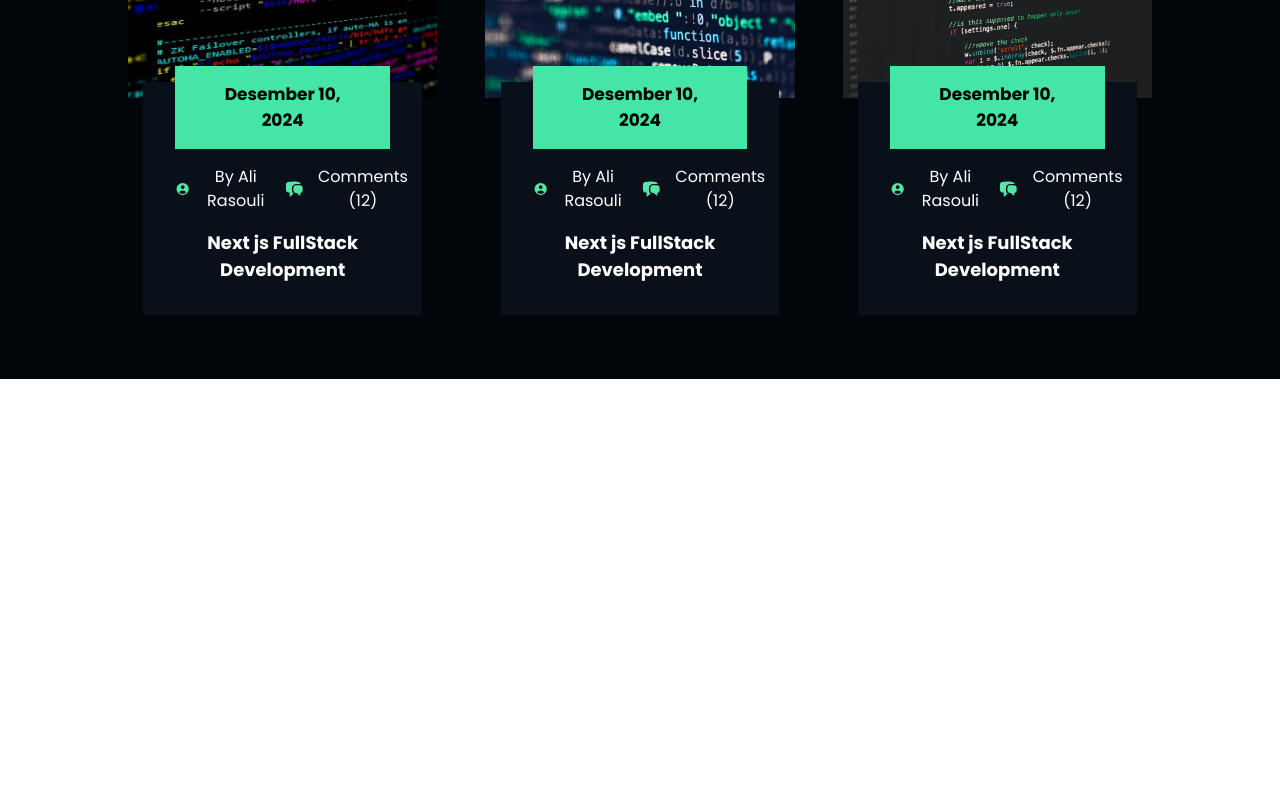
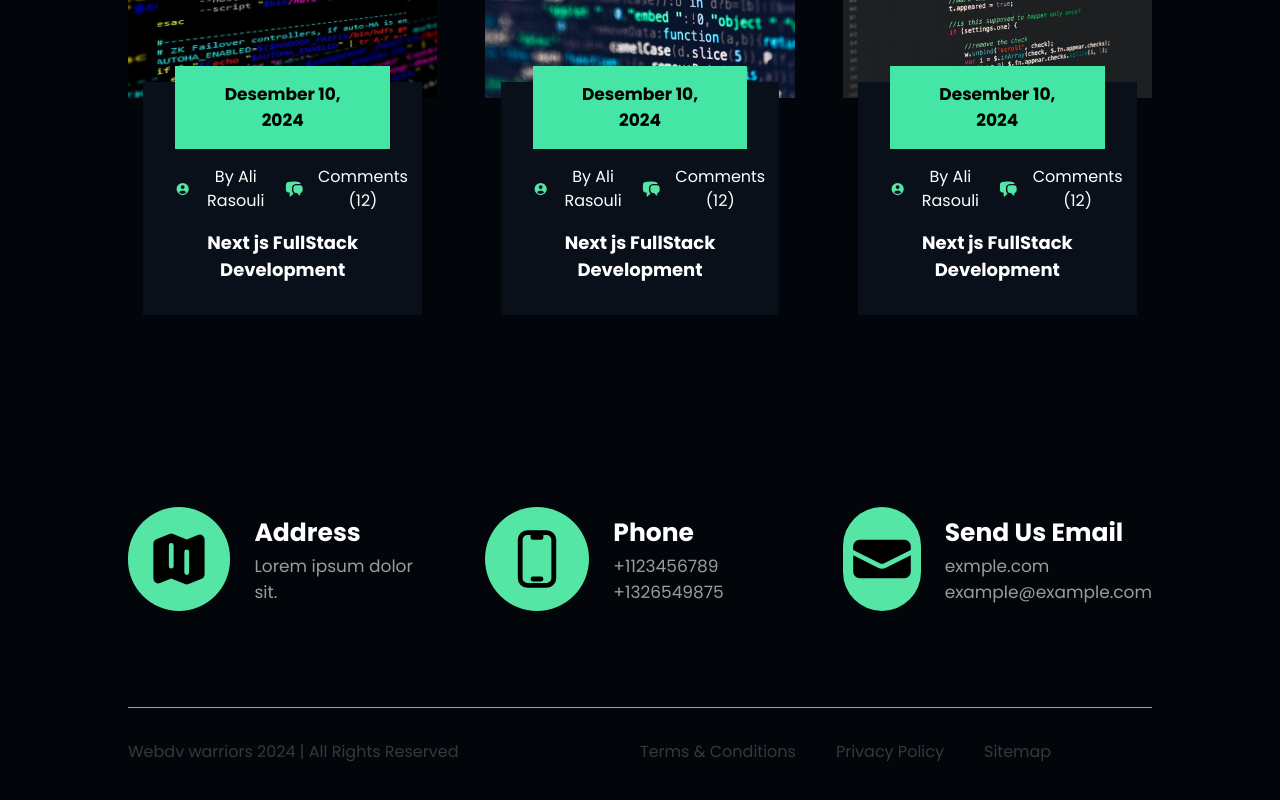
Before and after one commit to alirasouliwebdeveloper/Portfolio, a Next.js app: page / in a window 1280 px wide. Shown: the part 6122-6922 px from the top of the page. Before the commit the page ends 6501 px from the top, so only its background shows below. Built offline with nearby package versions, Linux system fonts and the light colour scheme.

Commit message:
Footer
Footer is done and go for add AOS animations

```diff
--- /dev/null
+++ b/app/Components/Footer.tsx
@@ -0,0 +1,73 @@
+import {
+  DevicePhoneMobileIcon,
+  EnvelopeIcon,
+  MapIcon,
+} from "@heroicons/react/20/solid";
+import React from "react";
+
+const Footer = () => {
+  return (
+    <div className="pt-[8rem] pb-[4rem] bg-[#02050a]">
+      <div className="grid border-b-[1px] pb-[6rem] border-gray-400 grid-cols-1 lg:grid-cols-3 md:grid-cols-2 w-[80%] mx-auto gap-[3rem]">
+        {/* Col 1 */}
+        <div className="flex items-center space-x-6">
+          <div className="md:w-[6.5rem] md:h-[6.5rem] w-[5rem] h-[5rem] flex items-center justify-center rounded-full bg-[#55e6a5] ">
+            <MapIcon className="md:w-[4rem] md:h-[4rem] w-[3.5rem] h-[3.5rem] text-black" />
+          </div>
+          <div>
+            <h1 className="text-[25px] mb-[0.2rem] font-semibold text-[white]">
+              Address
+            </h1>
+            <p className="text-[17px] w-[90%] text-white opacity-60">
+              Lorem ipsum dolor sit.
+            </p>
+          </div>
+        </div>
+        {/* Col 2 */}
+        <div className="flex items-center space-x-6">
+          <div className="md:w-[6.5rem] md:h-[6.5rem] w-[5rem] h-[5rem] flex items-center justify-center rounded-full bg-[#55e6a5] ">
+            <DevicePhoneMobileIcon className="md:w-[4rem] md:h-[4rem] w-[3.5rem] h-[3.5rem] text-black" />
+          </div>
+          <div>
+            <h1 className="text-[25px] mb-[0.2rem] font-semibold text-[white]">
+              Phone
+            </h1>
+            <p className="text-[17px] w-[90%] text-white opacity-60">
+              +1123456789 <br /> +1326549875
+            </p>
+          </div>
+        </div>
+
+        {/* Col 3 */}
+        <div className="flex items-center space-x-6">
+          <div className="md:w-[6.5rem] md:h-[6.5rem] w-[5rem] h-[5rem] flex items-center justify-center rounded-full bg-[#55e6a5] ">
+            <EnvelopeIcon className="md:w-[4rem] md:h-[4rem] w-[3.5rem] h-[3.5rem] text-black" />
+          </div>
+          <div>
+            <h1 className="text-[25px] mb-[0.2rem] font-semibold text-[white]">
+              Send Us Email
+            </h1>
+            <p className="text-[17px] w-[90%] text-white opacity-60">
+              exmple.com
+              <br /> example@example.com
+            </p>
+          </div>
+        </div>
+      </div>
+      <div className="w-[80%] mt-[2rem] mx-auto grid grid-cols-1 md:grid-cols-2 items-center justify-between">
+        <div className="text-[16px] mb-[2rem] md:mb-0 text-white opacity-20">
+          Webdv warriors 2024 | All Rights Reserved
+        </div>
+        <div className="flex items-center space-x-10">
+          <p className="text-[16px] text-white opacity-20">
+            Terms & Conditions
+          </p>
+          <p className="text-[16px] text-white opacity-20">Privacy Policy</p>
+          <p className="text-[16px] text-white opacity-20">Sitemap</p>
+        </div>
+      </div>
+    </div>
+  );
+};
+
+export default Footer;
--- a/app/HomePage.tsx
+++ b/app/HomePage.tsx
@@ -9,6 +9,7 @@
 import Projects from "./Components/Projects";
 import Testimonials from "./Components/Testimonials";
 import Blog from "./Components/Blog";
+import Footer from "./Components/Footer";
 
 const HomePage = () => {
   const [nav, setNav] = useState(false);
@@ -29,6 +30,7 @@
           <Projects />
           <Testimonials />
           <Blog />
+          <Footer />
         </div>
       </div>
     </div>
--- a/package.json
+++ b/package.json
@@ -10,6 +10,7 @@
   },
   "dependencies": {
     "@heroicons/react": "^2.1.1",
+    "aos": "^3.0.0-beta.6",
     "next": "14.1.0",
     "react": "^18",
     "react-dom": "^18",
```
Also changed, not shown: 1 other file (tests, documents, lock files or other folders).
